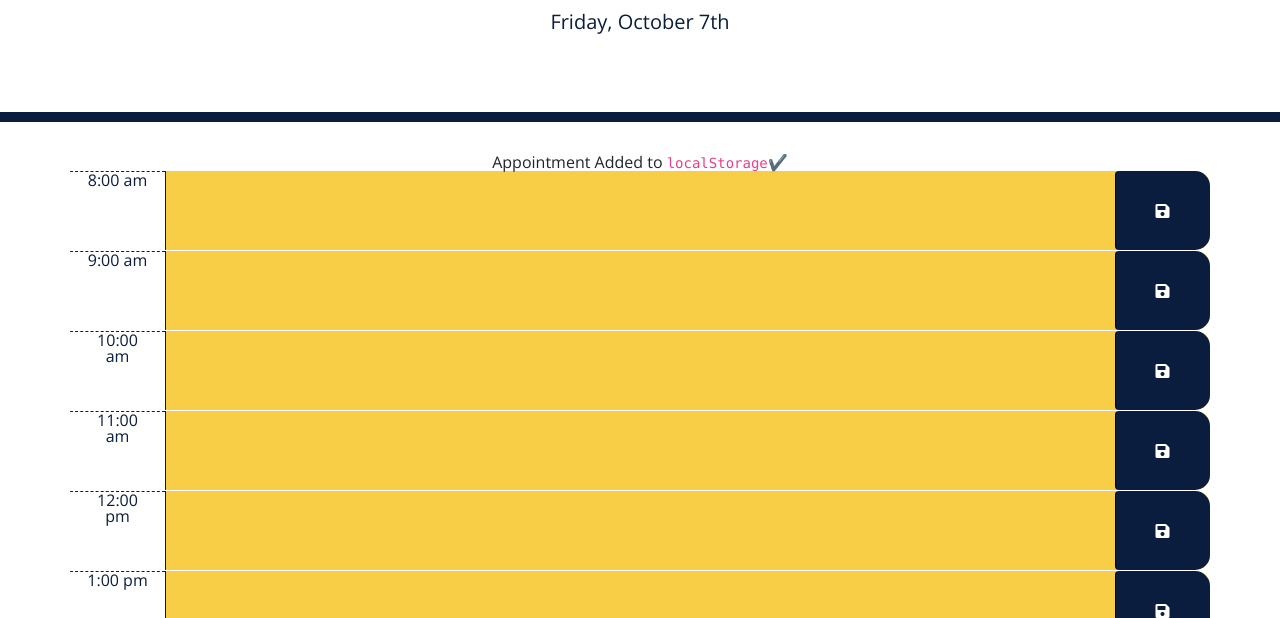
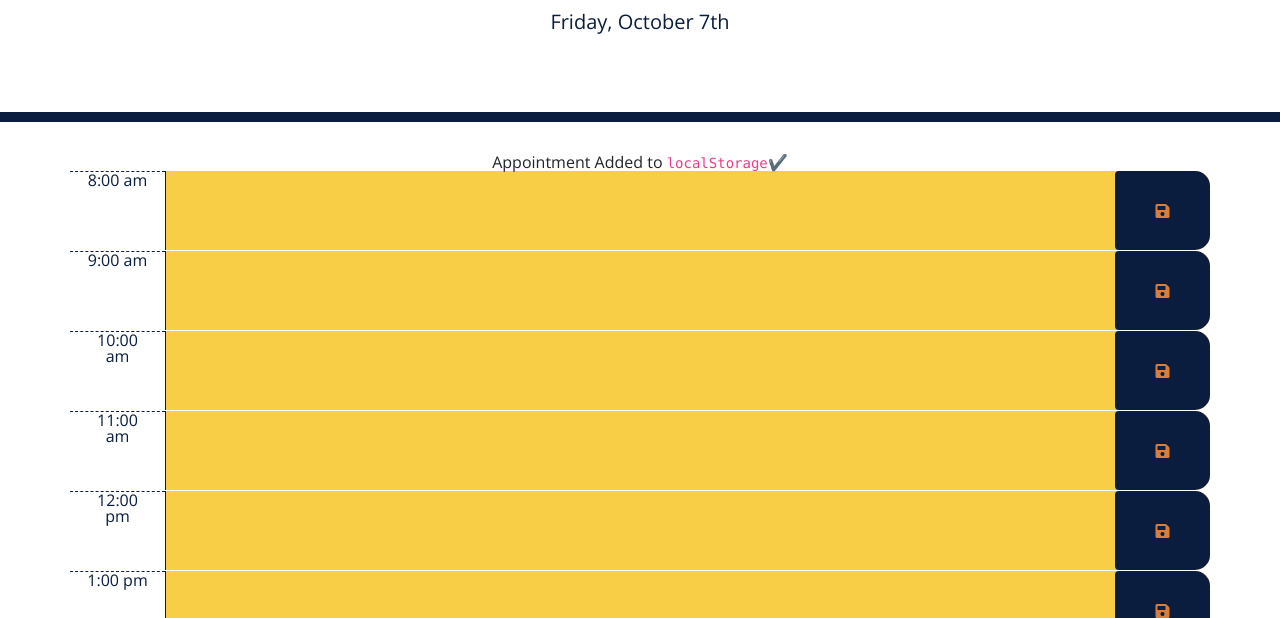
Before and after one commit to mchughmegan/Work-Day-Scheduler, a plain HTML site: page index.html in a window 1280 px wide. Shown: the part 182-800 px from the top of the page. Drawn offline with nearby package versions, Linux system fonts and the light colour scheme.

Commit message:
changed save icon color

```diff
--- a/assets/style.css
+++ b/assets/style.css
@@ -58,11 +58,11 @@ body {
   }
 
   .saveBtn {
-    border-left: 1px solid black;
+    border-left: 1px solid #0A1D3E;
     border-top-right-radius: 15px;
     border-bottom-right-radius: 15px;
     background-color: #0A1D3E;
-    color: white;
+    color: #DA7D38;
   }
 
   .saveBtn i:hover {
```
